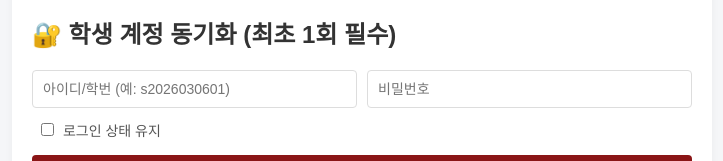
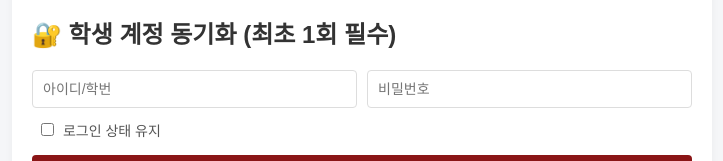
Before and after one commit to fluorine1001/sasadomi_system, a website: page index.html in a window 1280 px wide. Shown: the part 174-335 px from the top of the page, without its empty margins (278-1001 px from the left). Drawn offline with Linux system fonts and the light colour scheme.

Commit message:
Update index.html

```diff
--- a/index.html
+++ b/index.html
@@ -13,7 +13,7 @@
         <div class="card card-login" id="loginForm">
             <h2>🔐 학생 계정 동기화 (최초 1회 필수)</h2>
             <div class="form-group-row">
-                <input type="text" id="studentId" placeholder="아이디/학번 (예: s2026030601)">
+                <input type="text" id="studentId" placeholder="아이디/학번">
                 <input type="password" id="studentPw" placeholder="비밀번호">
             </div>
             <div style="margin-bottom: 15px; text-align: left; padding-left: 5px;">
```
